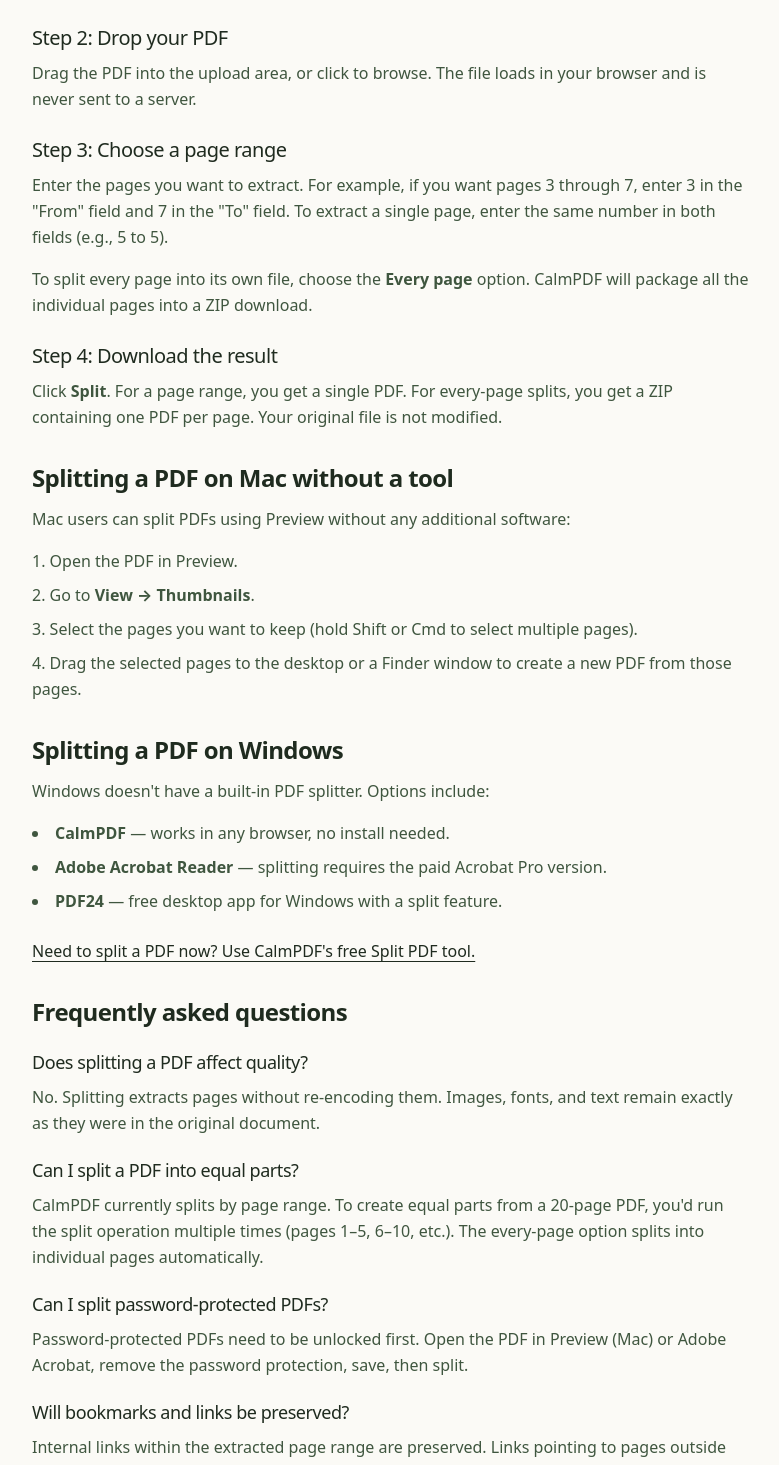
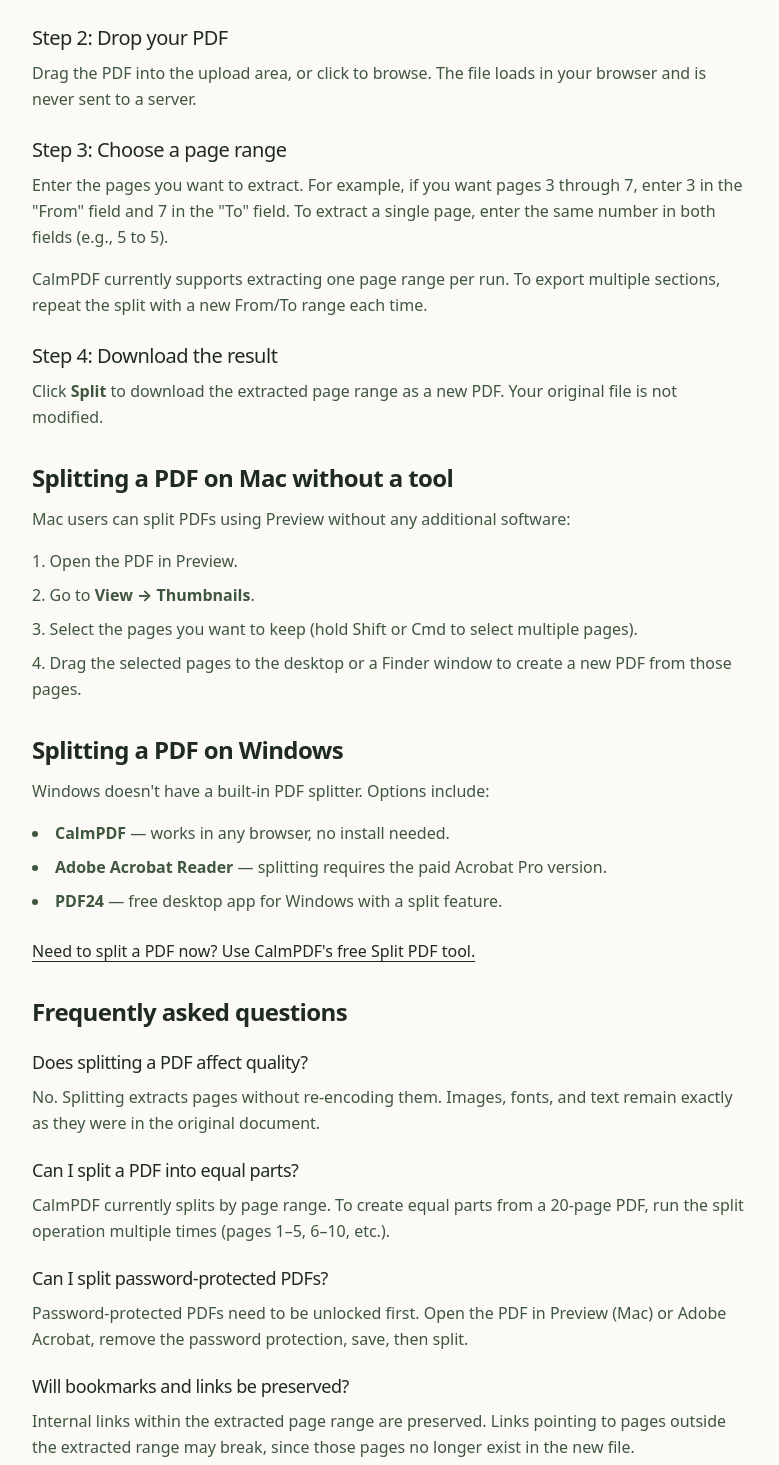
Before and after one commit to lorenzo-gu/calmpdf, a Next.js app: page /how-to/split-pdf-into-multiple-files in a window 1280 px wide. Shown: the part 795-2260 px from the top of the page, without its empty margins (248-1027 px from the left). Built offline with nearby package versions, Linux system fonts and the light colour scheme.

Commit message:
fix(split-pdf): remove unsupported every-page and ZIP claims

```diff
--- a/src/app/how-to/split-pdf-into-multiple-files/page.tsx
+++ b/src/app/how-to/split-pdf-into-multiple-files/page.tsx
@@ -69,14 +69,14 @@ export default function Page() {
         number in both fields (e.g., 5 to 5).
       </p>
       <p className="text-sage-700 mb-4">
-        To split every page into its own file, choose the <strong>Every page</strong> option.
-        CalmPDF will package all the individual pages into a ZIP download.
+        CalmPDF currently supports extracting one page range per run. To export multiple
+        sections, repeat the split with a new From/To range each time.
       </p>
 
       <h3 className="text-xl font-medium mt-6 mb-2">Step 4: Download the result</h3>
       <p className="text-sage-700 mb-6">
-        Click <strong>Split</strong>. For a page range, you get a single PDF. For every-page
-        splits, you get a ZIP containing one PDF per page. Your original file is not modified.
+        Click <strong>Split</strong> to download the extracted page range as a new PDF.
+        Your original file is not modified.
       </p>
 
       <h2 className="text-2xl font-semibold mt-8 mb-3">Splitting a PDF on Mac without a tool</h2>
@@ -116,9 +116,8 @@ export default function Page() {
 
       <h3 className="text-lg font-medium mt-5 mb-2">Can I split a PDF into equal parts?</h3>
       <p className="text-sage-700 mb-4">
-        CalmPDF currently splits by page range. To create equal parts from a 20-page PDF, you'd
-        run the split operation multiple times (pages 1–5, 6–10, etc.). The every-page option
-        splits into individual pages automatically.
+        CalmPDF currently splits by page range. To create equal parts from a 20-page PDF, run
+        the split operation multiple times (pages 1–5, 6–10, etc.).
       </p>
 
       <h3 className="text-lg font-medium mt-5 mb-2">Can I split password-protected PDFs?</h3>
--- a/src/content/tools.ts
+++ b/src/content/tools.ts
@@ -164,8 +164,8 @@ export const TOOLS: Tool[] = [
     keyword: "split pdf",
     steps: [
       "Drop your PDF into the box above.",
-      "Pick a page range, or choose 'Every page' to split into single-page PDFs.",
-      "Download the resulting file or ZIP.",
+      "Pick the page range you want to extract.",
+      "Download the resulting PDF file.",
     ],
     faqs: [
       {
@@ -173,8 +173,8 @@ export const TOOLS: Tool[] = [
         a: "Yes. Enter the page number in both 'from' and 'to' fields (for example, 5 to 5) to extract just that page.",
       },
       {
-        q: "What does 'Every page' do?",
-        a: "It splits the PDF so each page becomes its own PDF file, then packages them into a ZIP download.",
+        q: "Can I split every page into separate files?",
+        a: "Not yet. This version supports extracting a single page range per run.",
       },
       {
         q: "Are the original PDFs changed?",
```
